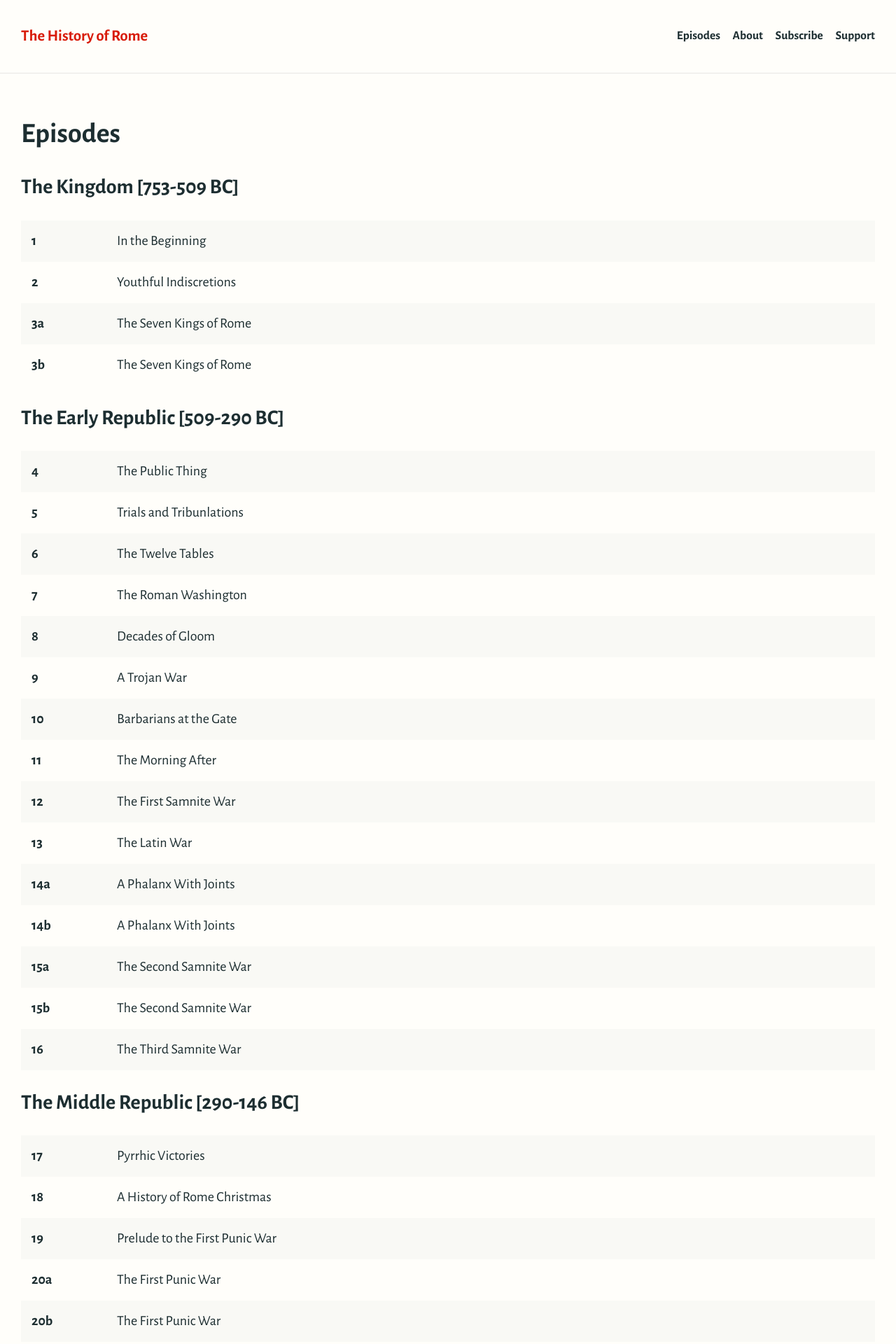
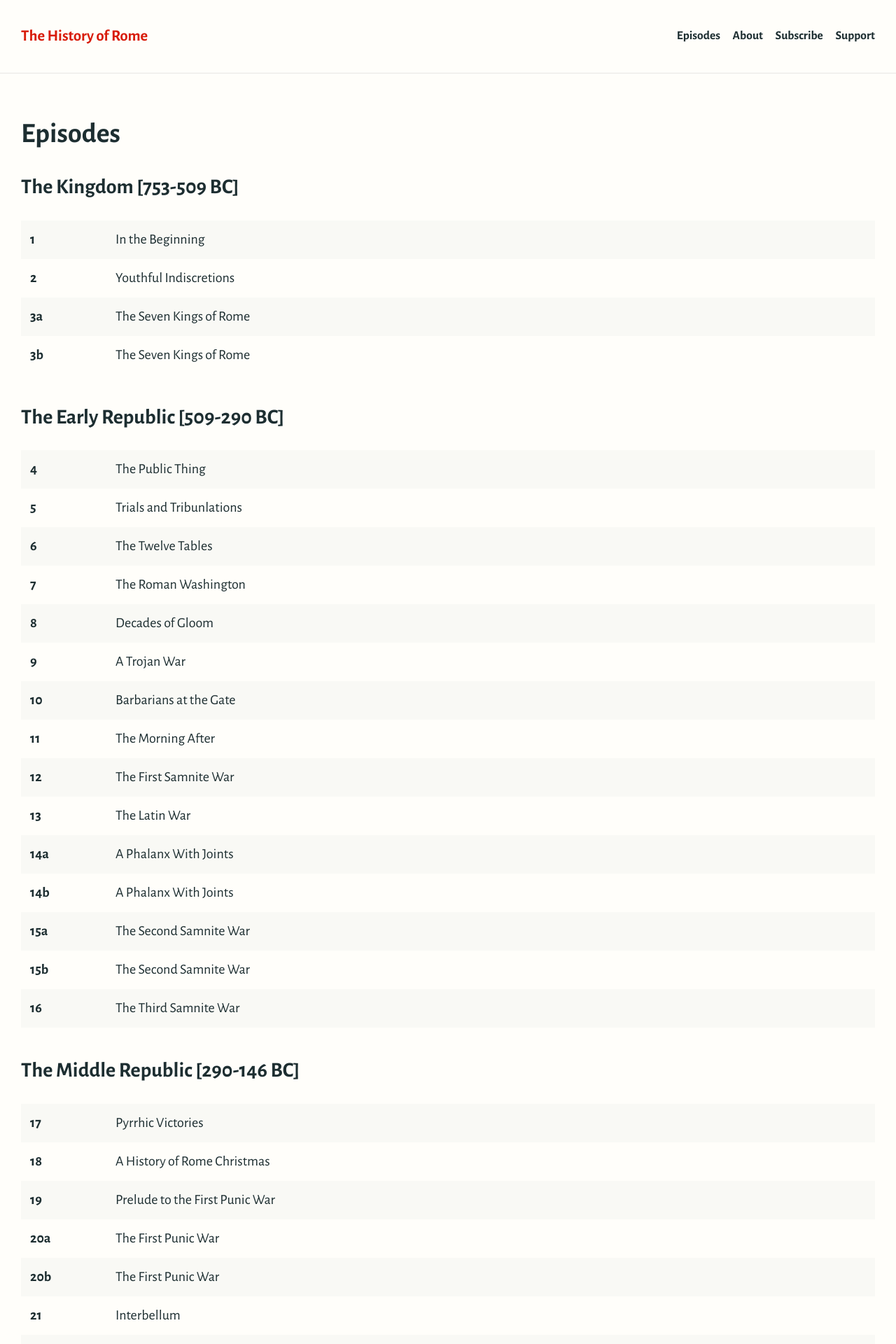
Before and after one commit to Brandi-Duncan/thehistoryofrome.com, a Jekyll site: the page built from episodes.html, in a window 1280 px wide. Shown: the top 1920 px of the page at 70% size. Built offline with Jekyll 4.4.1, drawn with Linux system fonts in a browser that asks for light colours.

Commit message:
Adjust episode list styles

```diff
--- a/_includes/episode-list.html
+++ b/_includes/episode-list.html
@@ -4,7 +4,7 @@
 {% for era in eras %}
 <h2>{{ era.name }}</h2>
 <table class="episode-list">
-    <thead>
+    <tbody>
     {% for episode in era.items %}
         <tr>
             <td class="episode-list__index">{{ episode.index }}</td>
@@ -13,6 +13,6 @@
             </td>
         </tr>
     {% endfor %}
-    </thead>
+    </tbody>
 </table>
 {% endfor %}
--- a/lib/css/_episode-list.scss
+++ b/lib/css/_episode-list.scss
@@ -1,10 +1,14 @@
 .episode-list {
   border-collapse: collapse;
   width: 100%;
+
+  &:not(:last-child) {
+    margin-bottom: 2rem;
+  }
 }
 
 .episode-list td {
-  padding: 0.75em;
+  padding: 0.65em;
 }
 
 .episode-list tr:nth-child(odd) {
```
